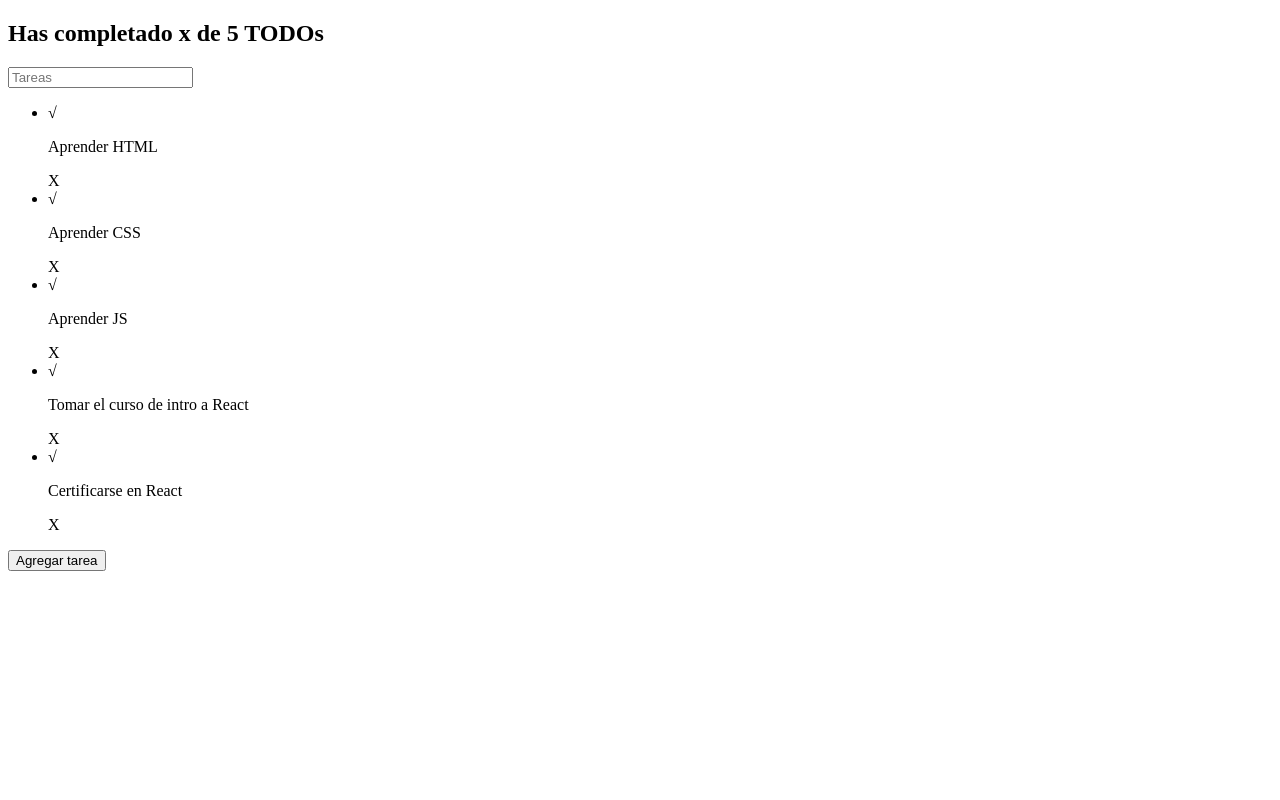
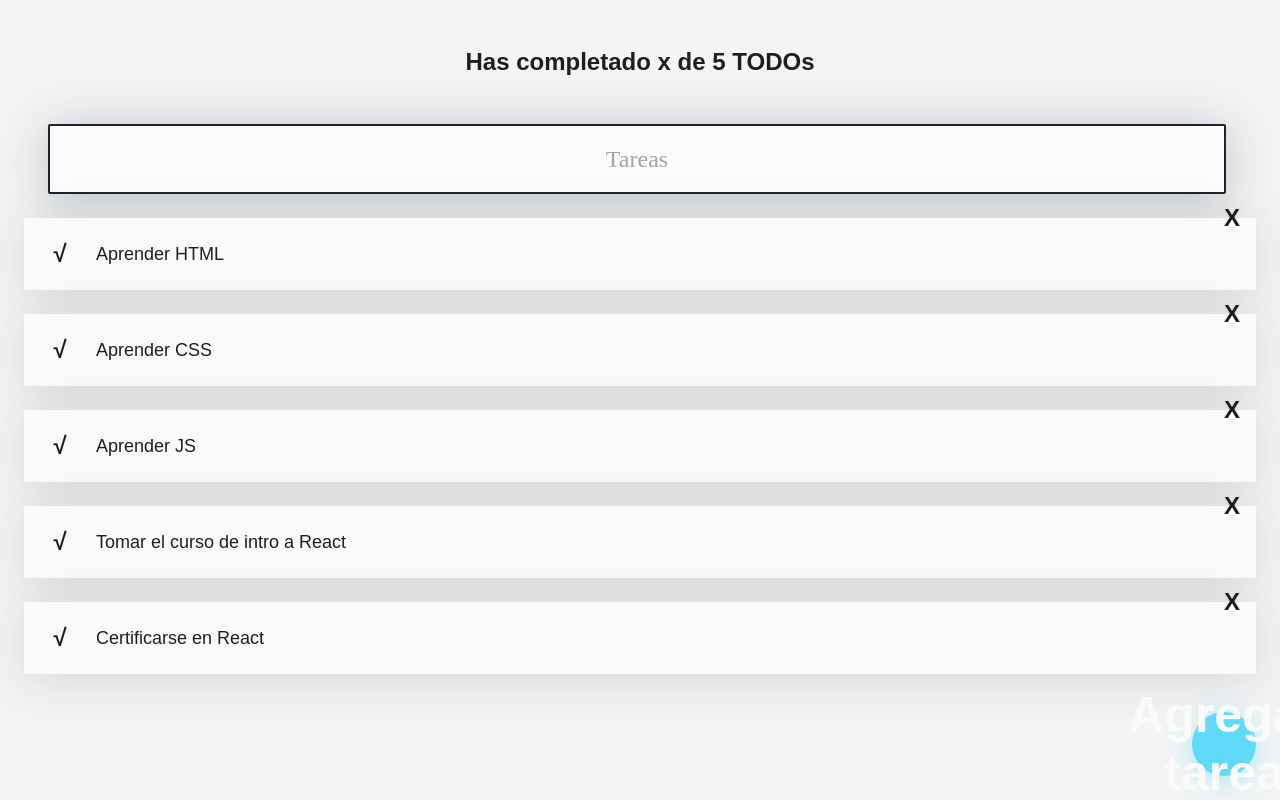
Before and after one commit to CamiloJab/Tareas-por-realizar, a React (Create React App) app: page / in a window 1280 px wide. Built offline with nearby package versions, Linux system fonts and the light colour scheme.

Commit message:
se agregaron estilos CSS basicos

```diff
--- /dev/null
+++ b/src/CreateTodoButton.css
@@ -0,0 +1,25 @@
+.CreateTodoButton {
+  background-color: #61DAFA;
+  box-shadow: 0px 5px 25px rgba(97, 218, 250, 0.5);
+  border: none;
+  border-radius: 50%;
+  cursor: pointer;
+  font-size: 50px;
+  position: fixed;
+  bottom: 24px;
+  right: 24px;
+  font-weight: bold;
+  color: #FAFAFA;
+  display: flex;
+  justify-content: center;
+  align-items: center;
+  height: 64px;
+  width: 64px;
+
+  transform: rotate(0);
+  transition: .3s ease;
+}
+
+.CreateTodoButton:hover {
+  transform: rotate(224deg);
+}
--- a/src/CreateTodoButton.js
+++ b/src/CreateTodoButton.js
@@ -1,5 +1,5 @@
 import React from 'react';
-// import './CreateTodoButton.css';
+import './CreateTodoButton.css';
 
 function CreateTodoButton(props) {
   return (
--- /dev/null
+++ b/src/TodoCounter.css
@@ -0,0 +1,6 @@
+.TodoCounter {
+  font-size: 24px;
+  text-align: center;
+  margin: 0;
+  padding: 48px;
+}
--- a/src/TodoCounter.js
+++ b/src/TodoCounter.js
@@ -1,5 +1,5 @@
 import React from 'react';
-//import './TodoCounter.css';
+import './TodoCounter.css';
 
 function TodoCounter() {
   return (
--- /dev/null
+++ b/src/TodoItem.css
@@ -0,0 +1,49 @@
+.TodoItem {
+  background-color: #FAFAFA;
+  position: relative;
+  display: flex;
+  justify-content: center;
+  align-items: center;
+  margin-top: 24px;
+  box-shadow: 0px 5px 50px rgba(32, 35, 41, 0.15);
+}
+
+.TodoItem-p {
+  margin: 24px 0 24px 24px;
+  width: calc(100% - 120px);
+  font-size: 18px;
+  line-height: 24px;
+  font-weight: 400;
+}
+.TodoItem-p--complete {
+  text-decoration: line-through;
+}
+
+.Icon {
+  cursor: pointer;
+  display: flex;
+  justify-content: center;
+  align-items: center;
+  height: 48px;
+  width: 48px;
+  font-size: 24px;
+  font-weight: bold;
+  /* background-color: #CCC; */
+}
+
+.Icon-check {
+  position: absolute;
+  left: 12px;
+}
+.Icon-check--active {
+  color: #4caf50;
+}
+
+.Icon-delete {
+  position: absolute;
+  top: -24px;
+  right: 0;
+}
+.Icon-delete:hover {
+  color: red;
+}
--- a/src/TodoItem.js
+++ b/src/TodoItem.js
@@ -1,5 +1,5 @@
 import React from 'react';
-// import './TodoItem.css';
+import './TodoItem.css';
 
 function TodoItem(props) {
   return (
--- /dev/null
+++ b/src/TodoList.css
@@ -0,0 +1,5 @@
+ul {
+  margin: 0;
+  padding: 0 0 56px 0;
+  list-style: none;
+}
--- a/src/TodoList.js
+++ b/src/TodoList.js
@@ -1,5 +1,5 @@
 import React from 'react';
-//import './TodoList.css'
+import './TodoList.css'
 
 function TodoList(props) {
   return (
--- /dev/null
+++ b/src/TodoSearch.css
@@ -0,0 +1,24 @@
+.TodoSearch {
+  background: #F9FBFC;
+  border-radius: 2px;
+  border: 2px solid #202329;
+  margin: 0 24px;
+  height: 64px;
+  width: calc(100% - 62px);
+  font-size: 24px;
+  text-align: center;
+  font-family: 'Montserrat';
+  font-weight: 400;
+  color: #1E1E1F;
+  box-shadow: 0px 5px 50px rgba(32, 35, 41, 0.25);
+}
+
+.TodoSearch::placeholder {
+  color: #A5A5A5;
+  font-family: 'Montserrat';
+  font-weight: 400;
+}
+
+.TodoSearch:focus {
+  outline-color: #61DAFA;
+}
--- a/src/TodoSearch.js
+++ b/src/TodoSearch.js
@@ -1,5 +1,5 @@
 import React from 'react';
-// import './TodoSearch.css';
+import './TodoSearch.css';
 
 function TodoSearch() {
   return (
--- a/src/index.css
+++ b/src/index.css
@@ -1,13 +1,13 @@
 body {
   margin: 0;
-  font-family: -apple-system, BlinkMacSystemFont, 'Segoe UI', 'Roboto', 'Oxygen',
-    'Ubuntu', 'Cantarell', 'Fira Sans', 'Droid Sans', 'Helvetica Neue',
-    sans-serif;
-  -webkit-font-smoothing: antialiased;
-  -moz-osx-font-smoothing: grayscale;
+  padding: 0;
+  background: #F2F4F5;
+  color: #1E1E1F;
+  font-family: 'Montserrat', Arial, Helvetica, sans-serif;
 }
 
-code {
-  font-family: source-code-pro, Menlo, Monaco, Consolas, 'Courier New',
-    monospace;
+#root {
+  margin: 0 24px;
+  position: relative;
+  min-height: 100vh;
 }
--- a/src/index.js
+++ b/src/index.js
@@ -1,6 +1,6 @@
 import React from 'react';
 import ReactDOM from 'react-dom';
-// import './index.css';
+import './index.css';
 import App from './App';
 
 ReactDOM.render(
```
